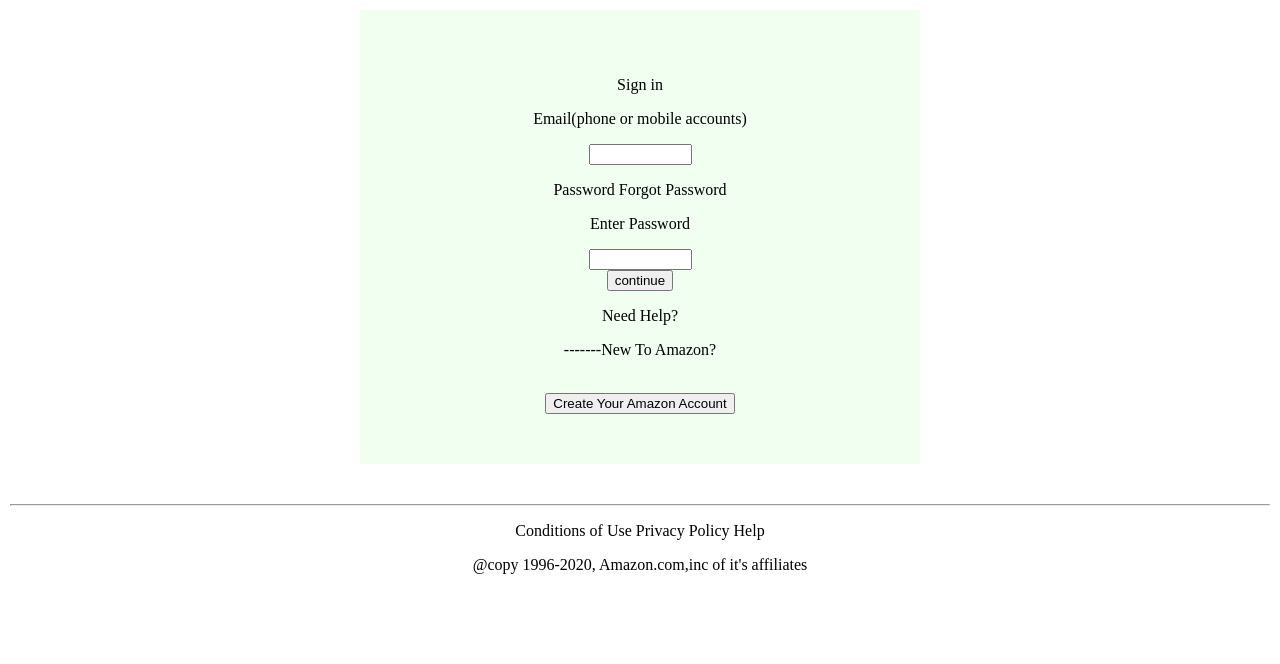
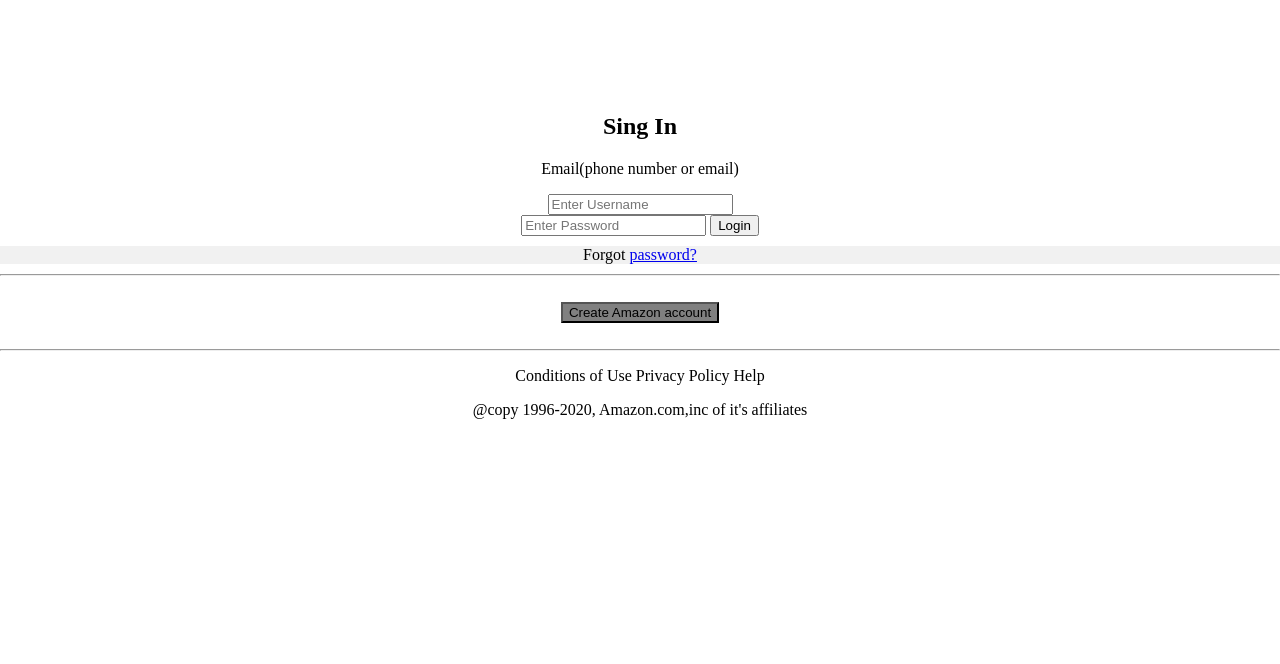
Before and after one commit to jnj0205/week1-day2, a plain HTML site: page index.html in a window 1280 px wide. Shown: the part 136-800 px from the top of the page. Drawn offline with Linux system fonts and the light colour scheme.

Commit message:
trying to change and re do

```diff
--- a/css/main.css
+++ b/css/main.css
@@ -6,38 +6,18 @@
     align-content: center;
     text-align:center ;
 }
-.main{
+.container{
     border: 3px black;
     margin: 10px 0;
+    align-items: center;
 }
 
 
-.select{
-
-    border: 1px black;
-    margin:10px;
-}
-
-.bottom {
-    width: 30px;
-    height: 30px;
+.footer {
     text-align: center;
 
 
 }
-
-.box-model{
-
-    background-color: honeydew;
-    margin-top: 25px;
-    margin-bottom: 40px;
-    margin-left: 350px;
-    margin-right: 350px;
-
-    padding: 50px ;
-
-
+.lbtn{
+    background-color: grey;
 }
-#item{
-    flex-direction: column;
-}
--- a/index.html
+++ b/index.html
@@ -11,45 +11,34 @@
 <link rel="stylesheet" href="css/main.css">
 
 <body>
-    <nav>
-        <h1>box 50px, 50px</h1>
-    </nav>
+    <div class="container" >
+        <div class="select">
+             <h2 class="sing-in">Sing In</h2>
+             <p class="form-"> Email(phone number or email)</p>
+            <form action="info-input">
+                <div class="text">
+                    <input type="text" placeholder="Enter Username" name="uname" required>
+                    <br>
+                    <input type="password" placeholder="Enter Password" name="psw" required>
+                    <button type="submit">Login</button>
+                </div>
 
-    <main >
-        <section class="select">
-
-            <div id="main">
-
-                <section class="box-model">
-                    <p id="item1">Sign in</p>
-                    <p id="item2">Email(phone or mobile accounts)</p>
-                    <input email=""ex1 maxlenght="32" style=width:95px id="item3">
-
-                    <p id="item4">Password Forgot Password</p>
-                    <p id="item5"> Enter Password</p>
-                    <input email=""ex1 maxlenght="32" style=width:95px id="item6">
-                    <br>
-                        <button id="item7">continue</button>
-                    <br>
-                    <p id="item8">Need Help?</p>
-                    <p id="item9">-------New To Amazon?</p>
-                        <br>
-                            <button>Create Your Amazon Account</button>
-                </section>
+                <div class="container" style="background-color:#f1f1f1">
+                        <span class="psw">Forgot <a href="#">password?</a></span>
+                </div>
+            </form>
             <hr>
-            </div>
-        </section>
-            <div id="bottom">
-
-                    <p>Conditions of Use Privacy Policy Help</p>
-                    <p>@copy 1996-2020, Amazon.com,inc of it's affiliates</p>
+             <br>
+            <button type="button" class="lbtn">Create Amazon account</button>
+        </div>
+    <br>
+    <hr>
 
 
-            </div>
-    </main>
-
-
-
-
+        <div class="footer">
+             <p>Conditions of Use Privacy Policy Help</p>
+            <p>@copy 1996-2020, Amazon.com,inc of it's affiliates</p>
+        </div>
+    </div>
 </body>
 </html>
```
